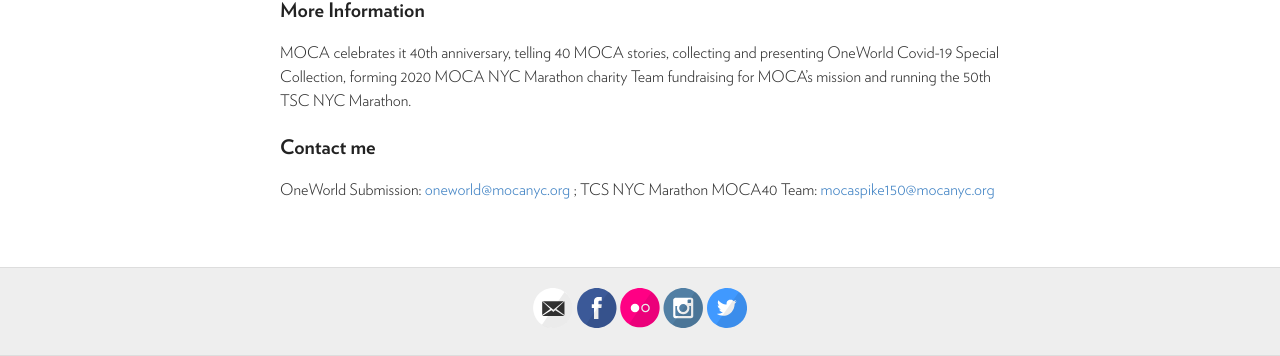
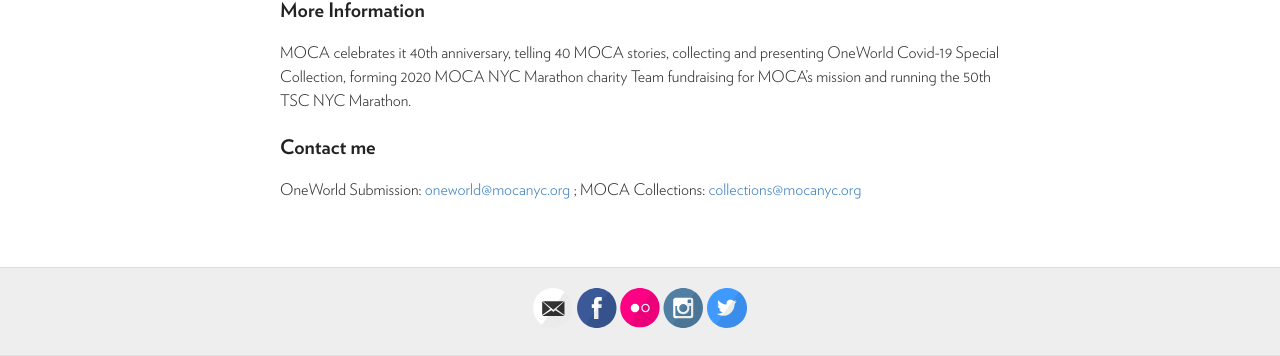
Before and after one commit to moca40/moca40.github.io, a Jekyll site: the page built from index.md, in a window 1280 px wide, cut to the strip 856-1212 px from the top of the page. Built offline with Jekyll 4.4.1, drawn with Linux system fonts in a browser that asks for light colours.

Commit message:
Update index.md

```diff
--- a/index.md
+++ b/index.md
@@ -23,5 +23,5 @@
 
 OneWorld Submission:
 [oneworld@mocanyc.org](mailto:oneworld@mocanyc.org)
-; TCS NYC Marathon MOCA40 Team:
-[mocaspike150@mocanyc.org](mailto:mocaspike150@mocanyc.org)
+; MOCA Collections:
+[collections@mocanyc.org](mailto:collections@mocanyc.org)
```
